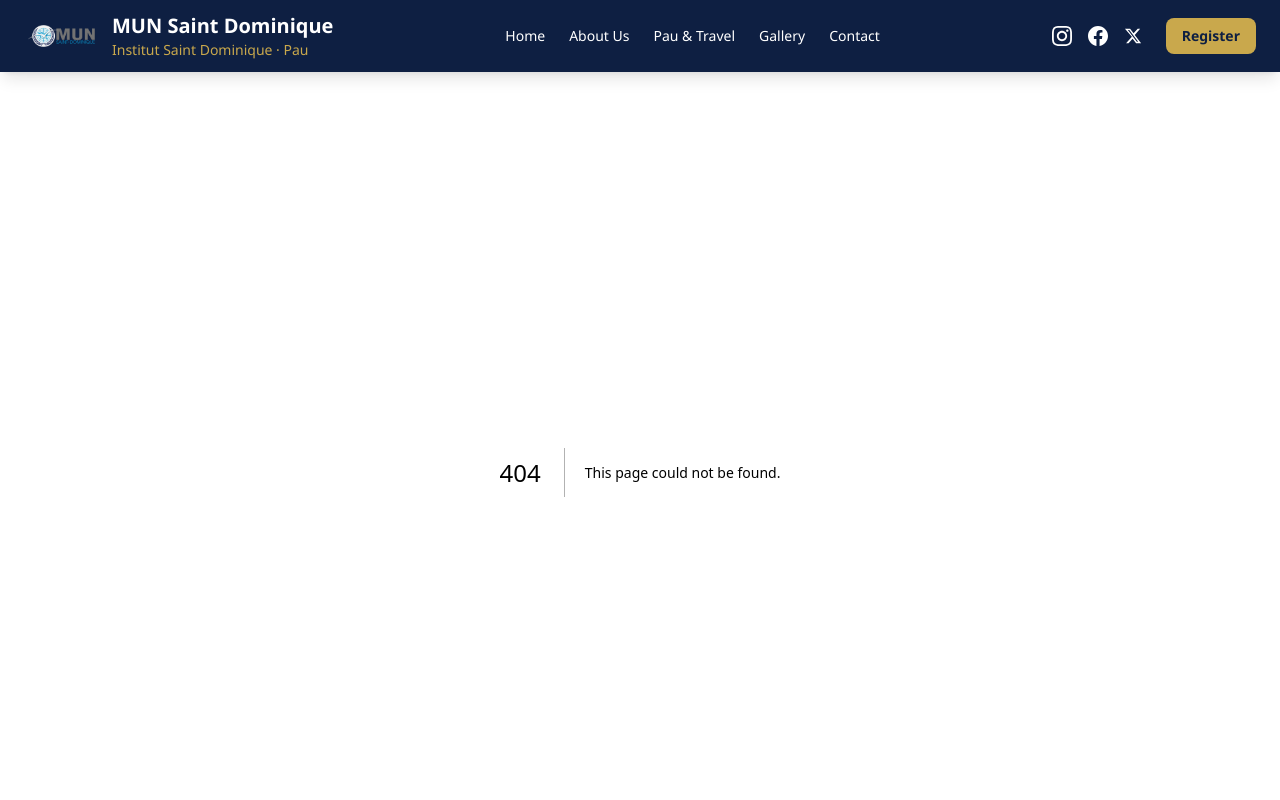
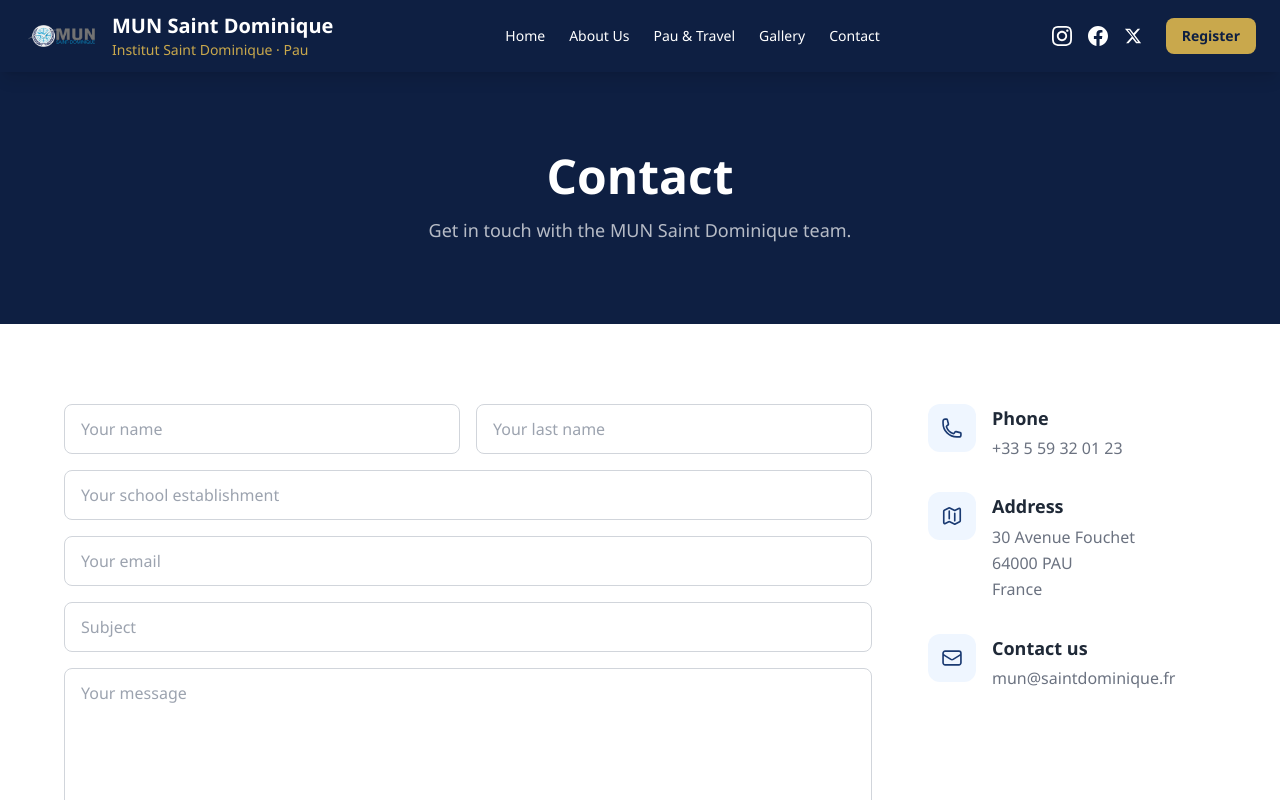
Before and after one commit to gastongabaixtucf8/projet-MUN-saintdo, a Next.js app: page /contact in a window 1280 px wide. Before the commit this address had no page. Shown: the top 800 px of the page. Built offline with nearby package versions, Linux system fonts and the light colour scheme.

Commit message:
auto-save

```diff
--- /dev/null
+++ b/app/contact/page.tsx
@@ -0,0 +1,204 @@
+'use client'
+
+import { useState } from 'react'
+
+const PhoneIcon = () => (
+  <svg width="22" height="22" fill="none" stroke="currentColor" strokeWidth="1.8" viewBox="0 0 24 24">
+    <path strokeLinecap="round" strokeLinejoin="round" d="M2.25 6.75c0 8.284 6.716 15 15 15h2.25a2.25 2.25 0 002.25-2.25v-1.372c0-.516-.351-.966-.852-1.091l-4.423-1.106c-.44-.11-.902.055-1.173.417l-.97 1.293c-.282.376-.769.542-1.21.38a12.035 12.035 0 01-7.143-7.143c-.162-.441.004-.928.38-1.21l1.293-.97c.363-.271.527-.734.417-1.173L6.963 3.102a1.125 1.125 0 00-1.091-.852H4.5A2.25 2.25 0 002.25 4.5v2.25z"/>
+  </svg>
+)
+
+const MapIcon = () => (
+  <svg width="22" height="22" fill="none" stroke="currentColor" strokeWidth="1.8" viewBox="0 0 24 24">
+    <path strokeLinecap="round" strokeLinejoin="round" d="M9 6.75V15m6-6v8.25m.503 3.498l4.875-2.437c.381-.19.622-.58.622-1.006V4.82c0-.836-.88-1.38-1.628-1.006l-3.869 1.934c-.317.159-.69.159-1.006 0L9.503 3.252a1.125 1.125 0 00-1.006 0L3.622 5.689C3.24 5.88 3 6.27 3 6.695V19.18c0 .836.88 1.38 1.628 1.006l3.869-1.934c.317-.159.69-.159 1.006 0l4.994 2.497c.317.158.69.158 1.006 0z"/>
+  </svg>
+)
+
+const MailIcon = () => (
+  <svg width="22" height="22" fill="none" stroke="currentColor" strokeWidth="1.8" viewBox="0 0 24 24">
+    <path strokeLinecap="round" strokeLinejoin="round" d="M21.75 6.75v10.5a2.25 2.25 0 01-2.25 2.25h-15a2.25 2.25 0 01-2.25-2.25V6.75m19.5 0A2.25 2.25 0 0019.5 4.5h-15a2.25 2.25 0 00-2.25 2.25m19.5 0v.243a2.25 2.25 0 01-1.07 1.916l-7.5 4.615a2.25 2.25 0 01-2.36 0L3.32 8.91a2.25 2.25 0 01-1.07-1.916V6.75"/>
+  </svg>
+)
+
+export default function ContactPage() {
+  const [submitted, setSubmitted] = useState(false)
+  const [form, setForm] = useState({
+    firstName: '',
+    lastName: '',
+    school: '',
+    email: '',
+    subject: '',
+    message: '',
+  })
+
+  function handleChange(e: React.ChangeEvent<HTMLInputElement | HTMLTextAreaElement>) {
+    setForm({ ...form, [e.target.name]: e.target.value })
+  }
+
+  function handleSubmit(e: React.FormEvent) {
+    e.preventDefault()
+    const body = `Name: ${form.firstName} ${form.lastName}
+School: ${form.school}
+Email: ${form.email}
+Subject: ${form.subject}
+
+${form.message}`
+
+    const mailto = `mailto:mun@saintdominique.fr?subject=${encodeURIComponent(form.subject || 'MUN Saint Dominique — Contact')}&body=${encodeURIComponent(body)}`
+    window.open(mailto)
+    setSubmitted(true)
+  }
+
+  return (
+    <main>
+
+      {/* ── Page Header ── */}
+      <section className="page-hero">
+        <div className="max-w-3xl mx-auto">
+          <h1 className="text-5xl font-bold mb-4">Contact</h1>
+          <p className="text-white/70 text-lg">
+            Get in touch with the MUN Saint Dominique team.
+          </p>
+        </div>
+      </section>
+
+      {/* ── Contact Form + Info ── */}
+      <section className="py-20 px-6">
+        <div className="max-w-6xl mx-auto">
+          <div className="flex flex-col lg:flex-row gap-14">
+
+            {/* Form */}
+            <div className="flex-1">
+              {submitted ? (
+                <div className="text-center py-20">
+                  <div className="w-20 h-20 bg-green-100 rounded-full flex items-center justify-center mx-auto mb-6">
+                    <svg width="36" height="36" fill="none" stroke="#16a34a" strokeWidth="2" viewBox="0 0 24 24">
+                      <path strokeLinecap="round" strokeLinejoin="round" d="M4.5 12.75l6 6 9-13.5"/>
+                    </svg>
+                  </div>
+                  <h2 className="text-2xl font-bold text-navy mb-3">Message sent!</h2>
+                  <p className="text-gray-600 mb-8">
+                    Your email client has opened with your message pre-filled. We will get back to you as soon as possible.
+                  </p>
+                  <button
+                    onClick={() => setSubmitted(false)}
+                    className="btn-primary"
+                  >
+                    Send another message
+                  </button>
+                </div>
+              ) : (
+                <form onSubmit={handleSubmit} className="space-y-4">
+                  <div className="grid sm:grid-cols-2 gap-4">
+                    <input
+                      type="text"
+                      name="firstName"
+                      placeholder="Your name"
+                      required
+                      value={form.firstName}
+                      onChange={handleChange}
+                      className="form-input"
+                    />
+                    <input
+                      type="text"
+                      name="lastName"
+                      placeholder="Your last name"
+                      required
+                      value={form.lastName}
+                      onChange={handleChange}
+                      className="form-input"
+                    />
+                  </div>
+                  <input
+                    type="text"
+                    name="school"
+                    placeholder="Your school establishment"
+                    value={form.school}
+                    onChange={handleChange}
+                    className="form-input"
+                  />
+                  <input
+                    type="email"
+                    name="email"
+                    placeholder="Your email"
+                    required
+                    value={form.email}
+                    onChange={handleChange}
+                    className="form-input"
+                  />
+                  <input
+                    type="text"
+                    name="subject"
+                    placeholder="Subject"
+                    value={form.subject}
+                    onChange={handleChange}
+                    className="form-input"
+                  />
+                  <textarea
+                    name="message"
+                    placeholder="Your message"
+                    required
+                    rows={9}
+                    value={form.message}
+                    onChange={handleChange}
+                    className="form-input resize-y"
+                  />
+                  <button type="submit" className="btn-primary w-full text-center text-lg py-4">
+                    Send Message
+                  </button>
+                </form>
+              )}
+            </div>
+
+            {/* Contact Info */}
+            <div className="lg:w-72 flex flex-col gap-8">
+
+              <div className="flex items-start gap-4">
+                <div className="w-12 h-12 bg-blue-50 rounded-xl flex items-center justify-center shrink-0 text-navy-mid">
+                  <PhoneIcon />
+                </div>
+                <div>
+                  <p className="font-bold text-gray-800 text-lg mb-1">Phone</p>
+                  <a href="tel:+33559320123" className="text-gray-500 hover:text-navy-mid transition-colors">
+                    +33 5 59 32 01 23
+                  </a>
+                </div>
+              </div>
+
+              <div className="flex items-start gap-4">
+                <div className="w-12 h-12 bg-blue-50 rounded-xl flex items-center justify-center shrink-0 text-navy-mid">
+                  <MapIcon />
+                </div>
+                <div>
+                  <p className="font-bold text-gray-800 text-lg mb-1">Address</p>
+                  <p className="text-gray-500 leading-relaxed">
+                    30 Avenue Fouchet<br />
+                    64000 PAU<br />
+                    France
+                  </p>
+                </div>
+              </div>
+
+              <div className="flex items-start gap-4">
+                <div className="w-12 h-12 bg-blue-50 rounded-xl flex items-center justify-center shrink-0 text-navy-mid">
+                  <MailIcon />
+                </div>
+                <div>
+                  <p className="font-bold text-gray-800 text-lg mb-1">Contact us</p>
+                  <a
+                    href="mailto:mun@saintdominique.fr"
+                    className="text-gray-500 hover:text-navy-mid transition-colors break-all"
+                  >
+                    mun@saintdominique.fr
+                  </a>
+                </div>
+              </div>
+
+            </div>
+          </div>
+        </div>
+      </section>
+
+    </main>
+  )
+}
```
